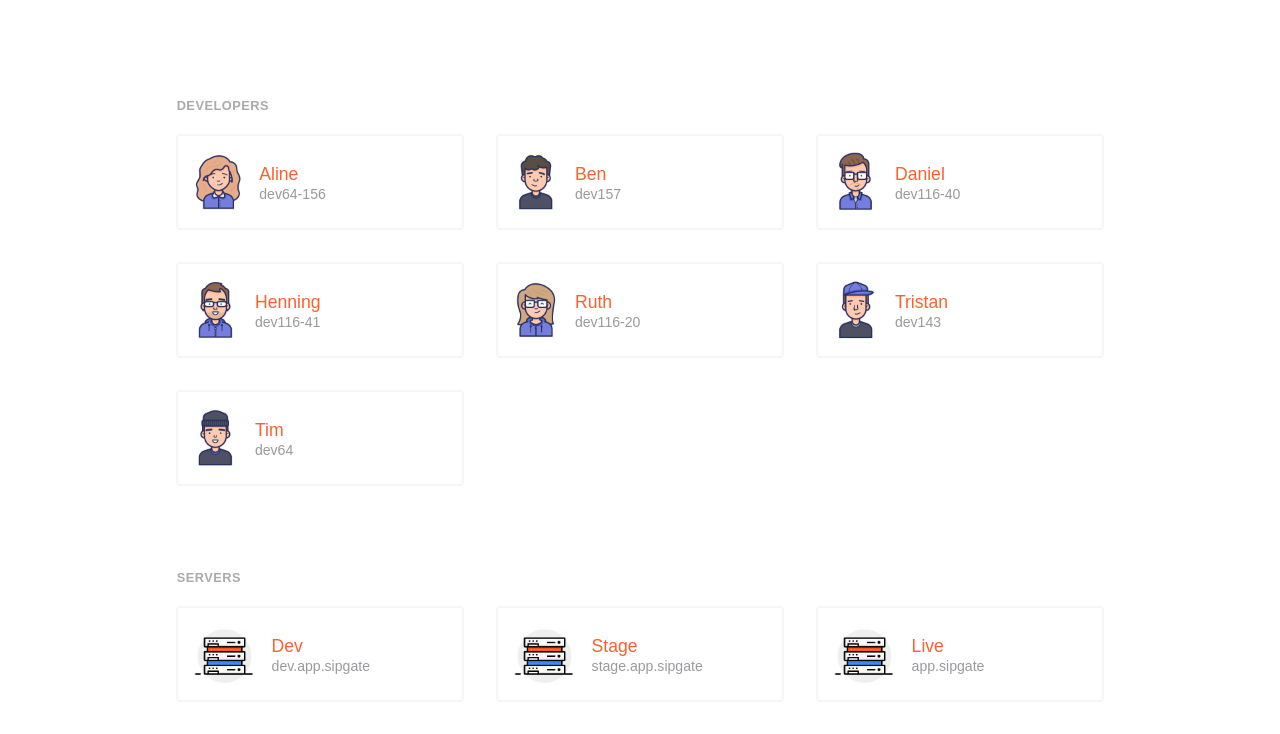
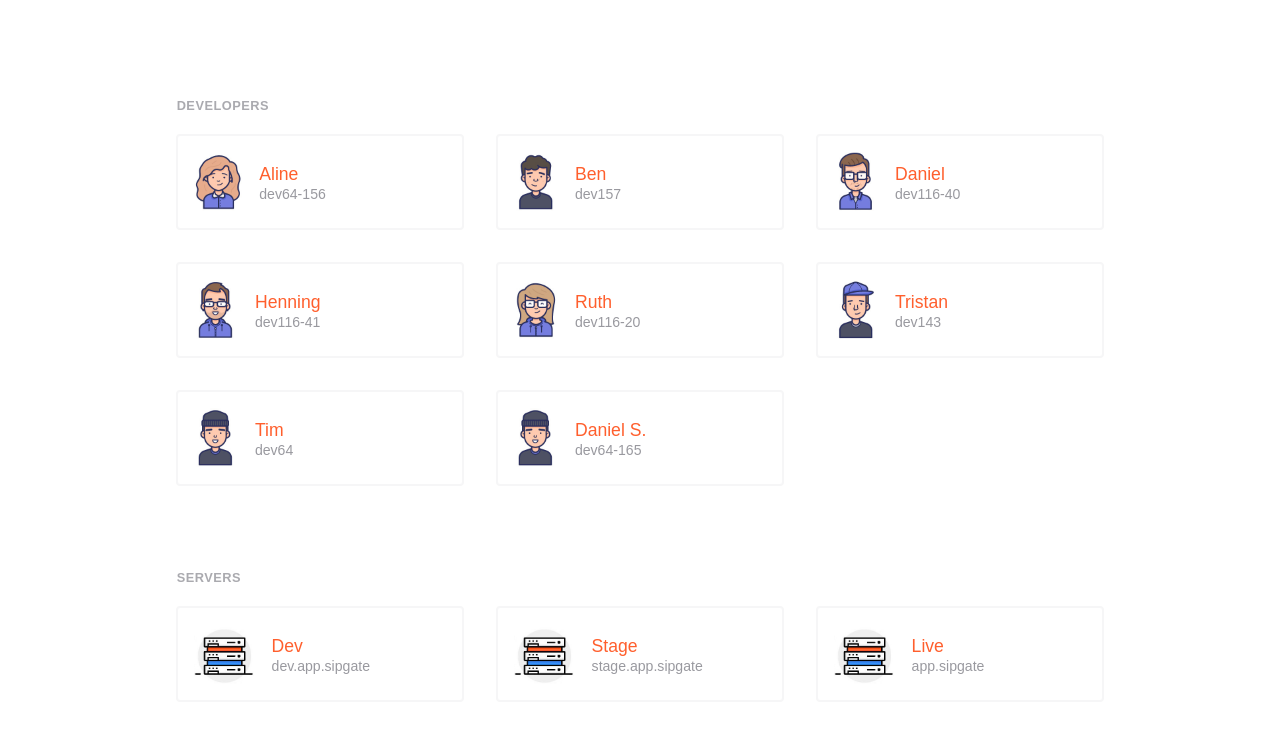
Before and after one commit to danielluca/link, a plain HTML site: page index.html in a window 1280 px wide. Shown: the part 66-800 px from the top of the page. Drawn offline with Linux system fonts and the light colour scheme.

Commit message:
added new team member

```diff
--- a/index.html
+++ b/index.html
@@ -113,6 +113,16 @@
                     <div class="dev-name">
                         Tim<br>
                         <span class="devID">dev64</span>
+                    </div>
+                </a>
+
+                <a class="dev-cards" href="https://dev64-165.sipgate.com:3443" target="_blank">
+                    <div class="illustration">
+                        <img src="files/tim.jpeg" alt="" width="auto" height="auto"/>
+                    </div>
+                    <div class="dev-name">
+                        Daniel S.<br>
+                        <span class="devID">dev64-165</span>
                     </div>
                 </a>
             </section>
```
